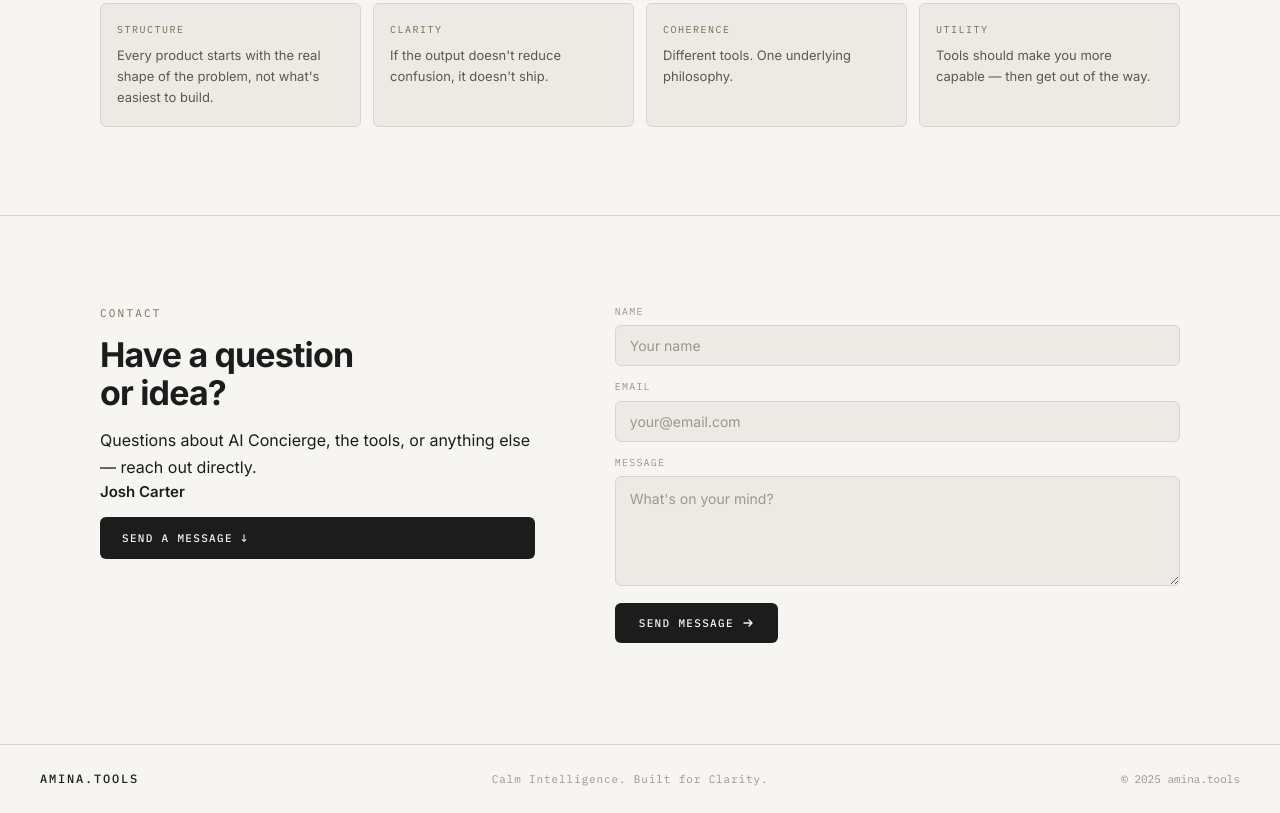
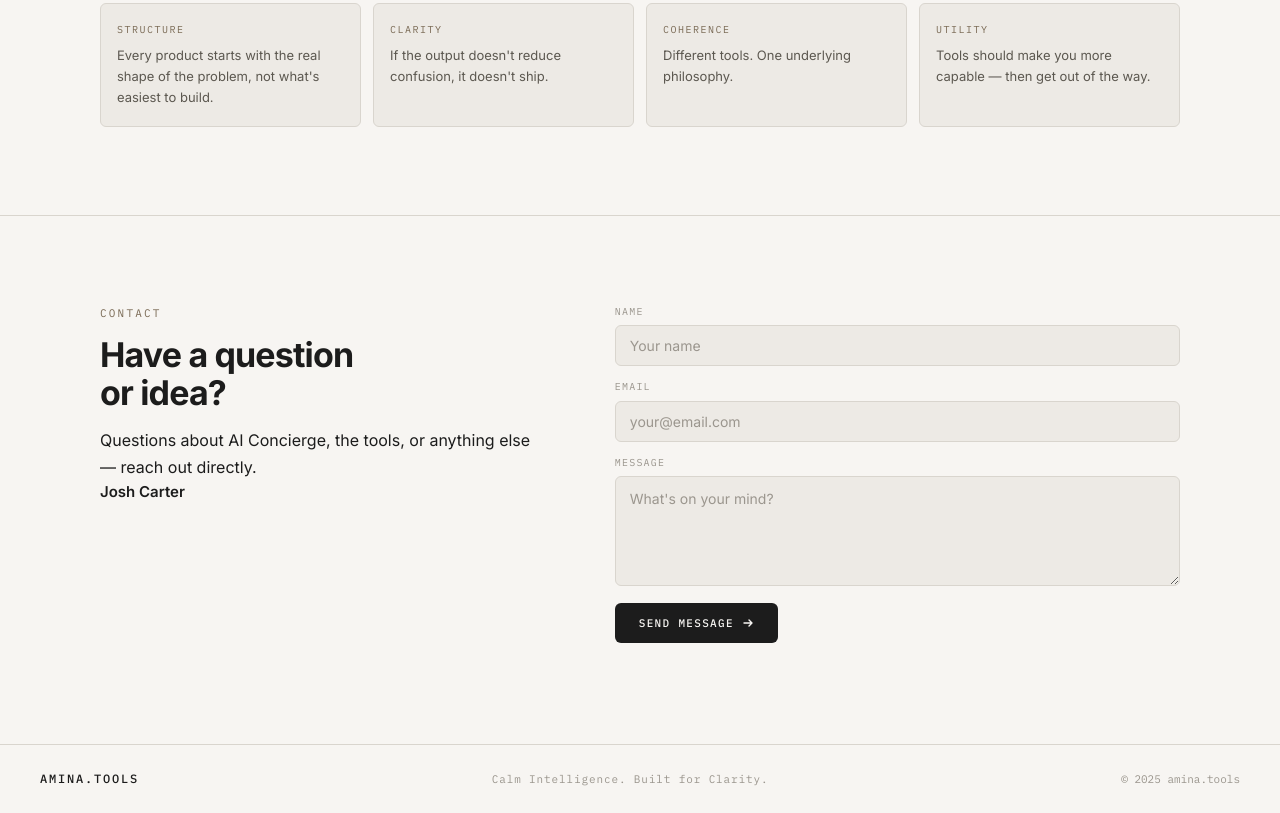
Before and after one commit to datatlanta-art/amina-website-, a plain HTML site: page index.html in a window 1280 px wide. Shown: the part 4050-4863 px from the top of the page. Drawn offline with Linux system fonts and the light colour scheme.

Commit message:
Remove contact button styles and element
Removed contact button styles and HTML element.

```diff
--- a/index.html
+++ b/index.html
@@ -385,26 +385,6 @@
     .fi:focus, .ft:focus { border-color: var(--sepia); box-shadow: 0 0 0 3px rgba(122,106,85,0.08); }
     .ft { resize: vertical; min-height: 110px; line-height: 1.6; }
     .form-note { font-family: 'IBM Plex Mono', monospace; font-size: 11px; color: var(--ink-3); }
-
-
-    .contact-btn {
-      display: inline-flex;
-      align-items: center;
-      font-family: 'IBM Plex Mono', monospace;
-      font-size: 11px;
-      font-weight: 500;
-      letter-spacing: 0.12em;
-      text-transform: uppercase;
-      text-decoration: none;
-      padding: 12px 22px;
-      border-radius: 6px;
-      background: var(--ink);
-      color: var(--bg);
-      margin-top: 8px;
-      transition: opacity 0.2s, transform 0.15s;
-      cursor: pointer;
-    }
-    .contact-btn:hover { opacity: 0.82; transform: translateY(-1px); }
     /* ── FOOTER ──────────────────────────────────── */
     footer { border-top: 1px solid var(--line); padding: 24px 40px; display: flex; align-items: center; justify-content: space-between; }
     .footer-brand { font-family: 'IBM Plex Mono', monospace; font-size: 12px; font-weight: 500; letter-spacing: 0.15em; text-transform: uppercase; color: var(--ink); }
@@ -665,7 +645,6 @@
         <p>Questions about AI Concierge, the tools, or anything else — reach out directly.</p>
         <div class="contact-person">
           <span class="contact-name">Josh Carter</span>
-          <a href="#contact" class="contact-btn">Send a Message ↓</a>
         </div>
       </div>
       <div class="fade-up d2">
```
